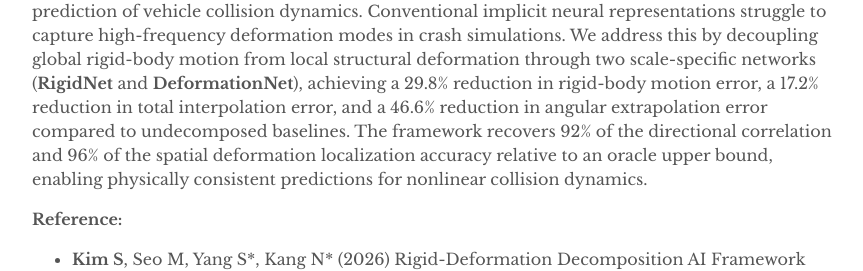
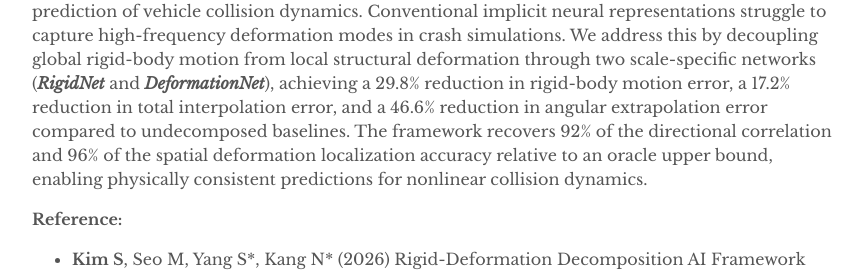
Before and after one commit to kim-sanghyuk/kim-sanghyuk.github.io, a Jekyll site: the page built from _pages/research.md, in a window 1280 px wide. Shown: the part 990-1261 px from the top of the page, without its empty margins (208-1071 px from the left). Built offline with Jekyll 4.4.1, drawn with Linux system fonts in a browser that asks for light colours.

Commit message:
Update research.md

```diff
--- a/_pages/research.md
+++ b/_pages/research.md
@@ -11,7 +11,7 @@ permalink: /research/
 
 ![Vehicle Collision Dynamics](/images/20260327_Vehicle.png){: width="100%" height="100%"}
 
-This study presents a **rigid-deformation decomposition AI framework** for 3D spatio-temporal prediction of vehicle collision dynamics. Conventional implicit neural representations struggle to capture high-frequency deformation modes in crash simulations. We address this by decoupling global rigid-body motion from local structural deformation through two scale-specific networks (**RigidNet** and **DeformationNet**), achieving a 29.8% reduction in rigid-body motion error, a 17.2% reduction in total interpolation error, and a 46.6% reduction in angular extrapolation error compared to undecomposed baselines. The framework recovers 92% of the directional correlation and 96% of the spatial deformation localization accuracy relative to an oracle upper bound, enabling physically consistent predictions for nonlinear collision dynamics.
+This study presents a **rigid-deformation decomposition AI framework** for 3D spatio-temporal prediction of vehicle collision dynamics. Conventional implicit neural representations struggle to capture high-frequency deformation modes in crash simulations. We address this by decoupling global rigid-body motion from local structural deformation through two scale-specific networks (_**RigidNet**_ and _**DeformationNet**_), achieving a 29.8% reduction in rigid-body motion error, a 17.2% reduction in total interpolation error, and a 46.6% reduction in angular extrapolation error compared to undecomposed baselines. The framework recovers 92% of the directional correlation and 96% of the spatial deformation localization accuracy relative to an oracle upper bound, enabling physically consistent predictions for nonlinear collision dynamics.
 
 **Reference:**
 
```
